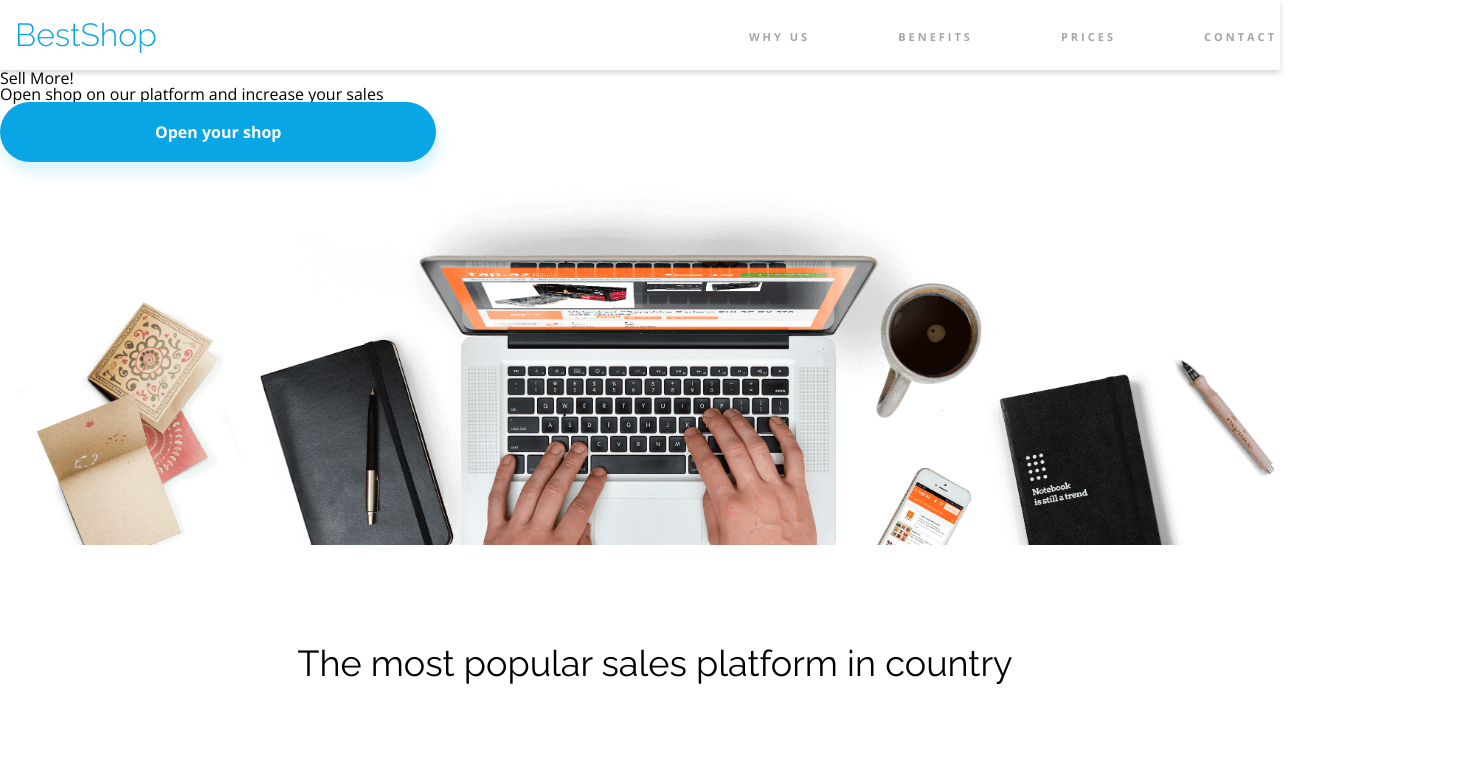
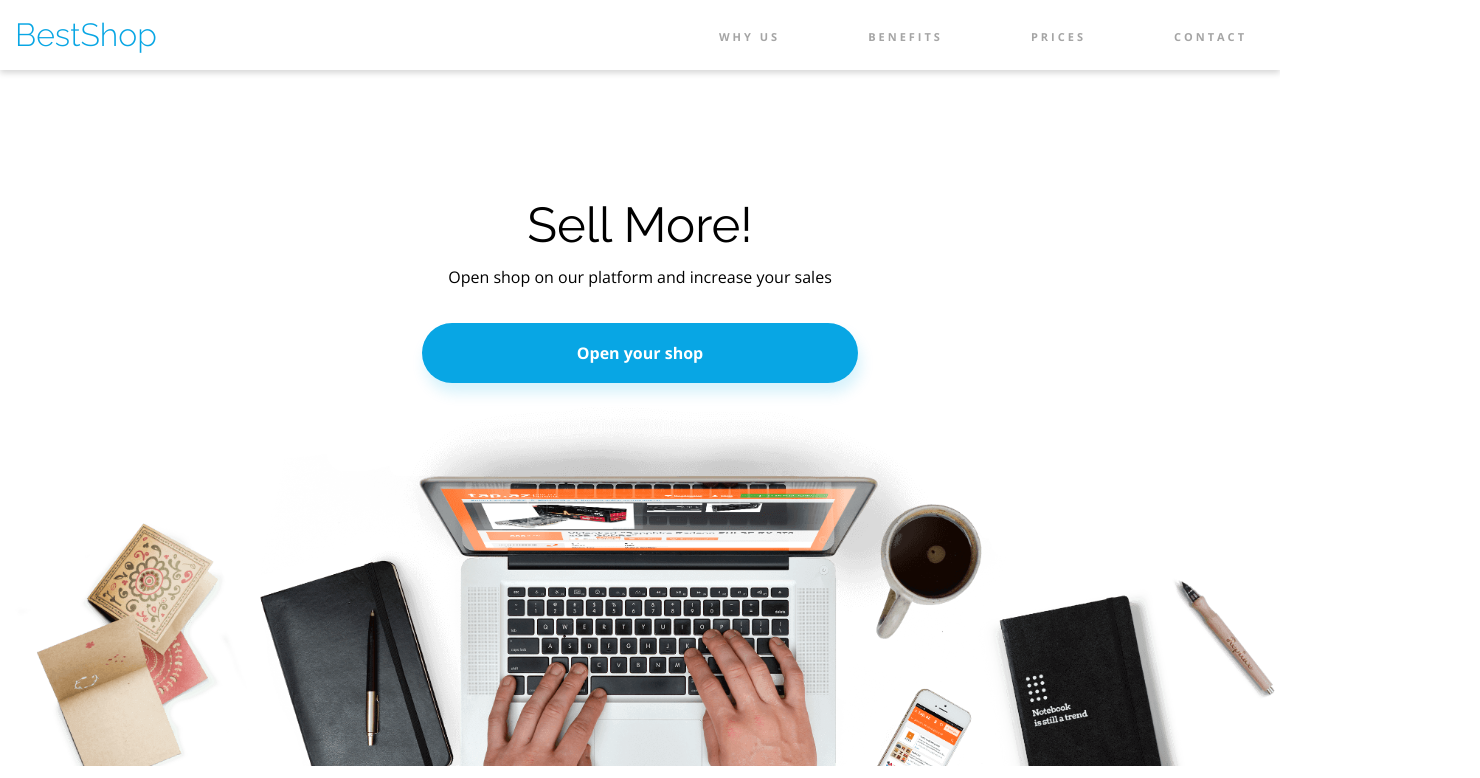
Before and after one commit to vesnica-soncek/BestShop-landing-html-css, a website built with Parcel: page index.html in a window 1280 px wide. Shown: the top 778 px of the page, 1480 px wide, since content can reach past the window. Built offline with nearby package versions, Linux system fonts and the light colour scheme.

Commit message:
minor fixes

```diff
--- a/scss/elements/_base.scss
+++ b/scss/elements/_base.scss
@@ -1,3 +1,5 @@
+* { box-sizing: border-box; }
+
 body {
   font-family: $font-secondary-open-sans;
   font-size: 16px;
--- a/scss/elements/_opening.scss
+++ b/scss/elements/_opening.scss
@@ -4,7 +4,7 @@
   justify-content: center;
   overflow: hidden;
 
-  &__content {
+  &__container {
     margin-top: 130px;
     text-align: center;
 
@@ -13,12 +13,12 @@
     }
   }
 
-  &__header {
+  &__title {
     font-family: $font-primary-raleway;
     font-size: 3.0625rem;
   }
 
-  &__heading {
+  &__text {
     margin-top: 20px;
     margin-bottom: 38px;
 
```
Also changed, not shown: 2 other files.
